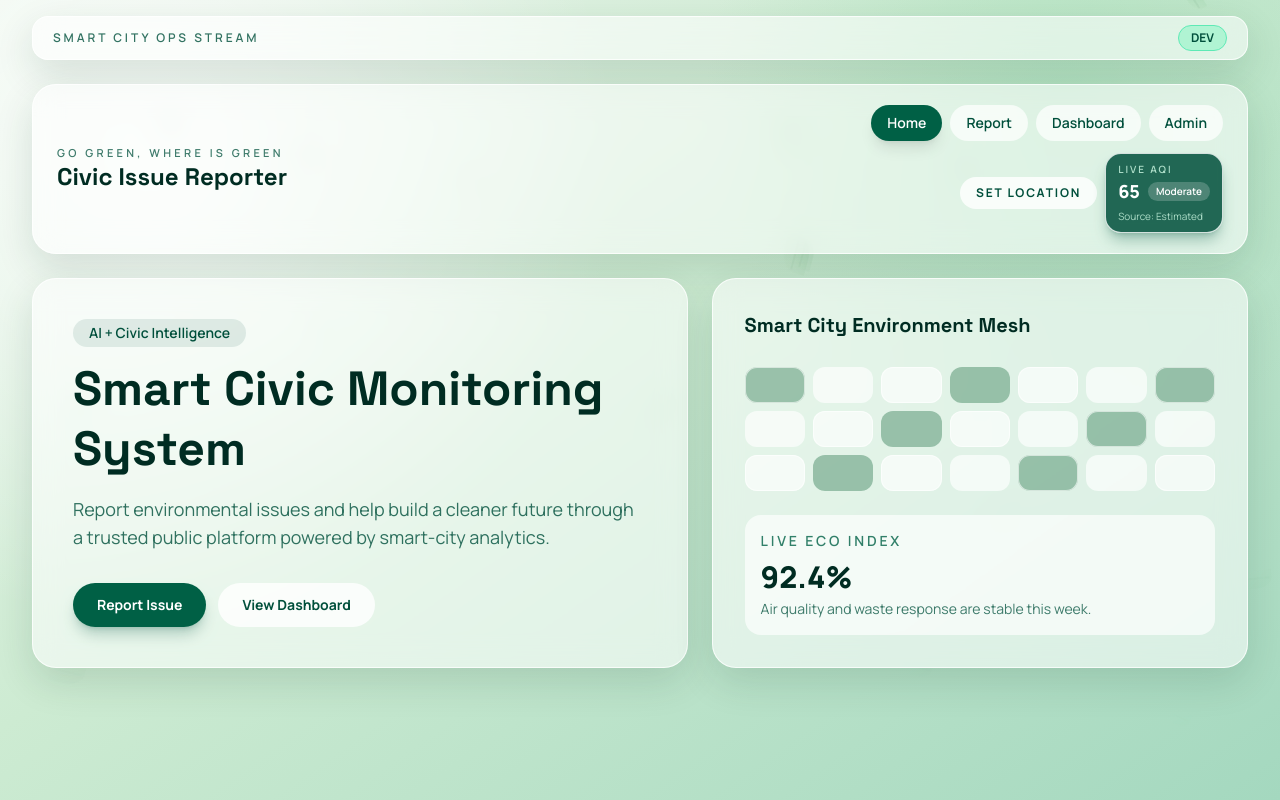
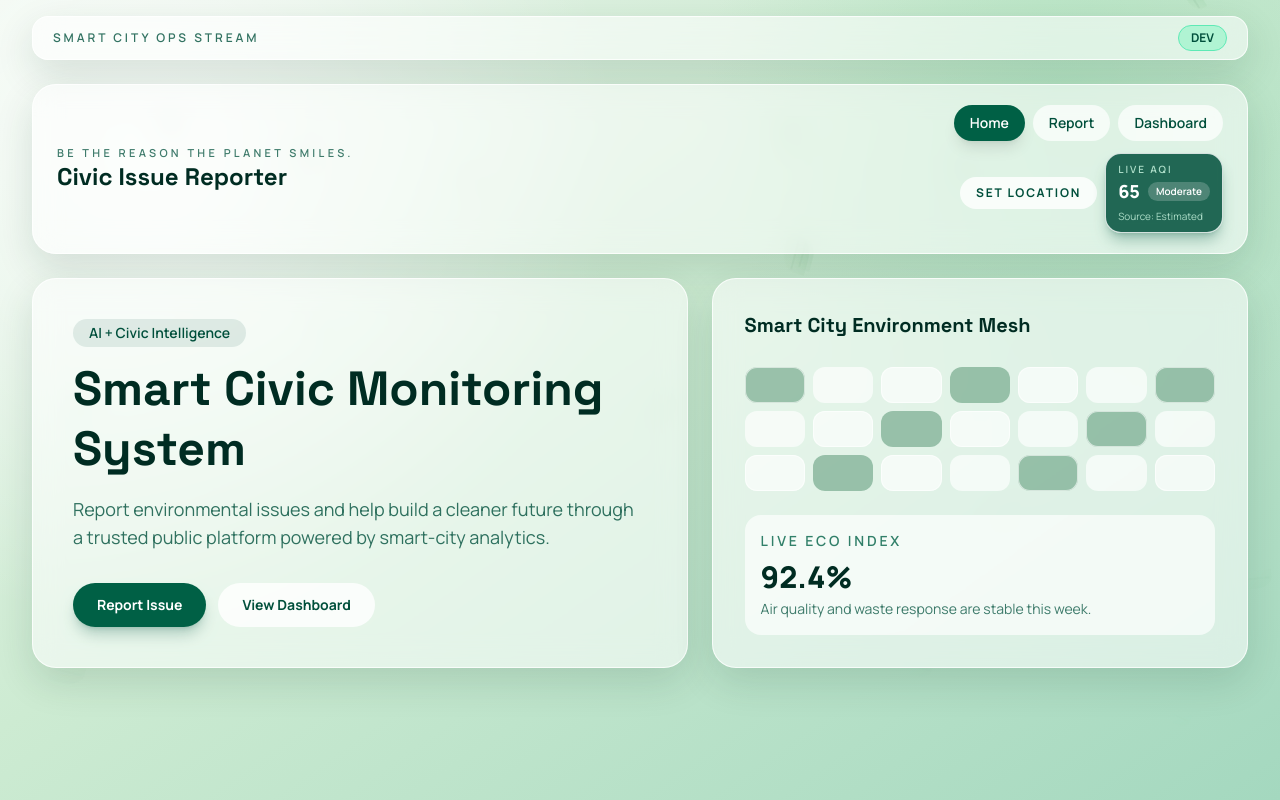
Before and after one commit to adharsh277/civic-app, a React (Vite) app in the folder frontend/: page / in a window 1280 px wide. Built offline with nearby package versions, Linux system fonts and the light colour scheme; no server answers.

Commit message:
added  frontend/src/components/AppLayout.tsx

```diff
--- a/frontend/src/components/AppLayout.tsx
+++ b/frontend/src/components/AppLayout.tsx
@@ -12,7 +12,6 @@ const navItems = [
   { label: "Home", to: "/" },
   { label: "Report", to: "/report" },
   { label: "Dashboard", to: "/dashboard" },
-  { label: "Admin", to: "/admin" },
 ];
 
 export function AppLayout({ children }: Props) {
@@ -23,7 +22,7 @@ export function AppLayout({ children }: Props) {
       <header className="relative z-10 px-4 py-4 sm:px-8 sm:py-6">
         <div className="glass flex flex-col gap-4 rounded-3xl px-6 py-5 sm:flex-row sm:items-center sm:justify-between">
           <div>
-            <p className="text-[11px] font-semibold tracking-[0.3em] text-emerald-900/75">GO GREEN, WHERE IS GREEN</p>
+            <p className="text-[11px] font-semibold tracking-[0.3em] text-emerald-900/75">BE THE REASON THE PLANET SMILES.</p>
             <h1 className="headline text-2xl font-bold text-emerald-950">Civic Issue Reporter</h1>
           </div>
           <div className="flex flex-col items-start gap-3 sm:items-end">
```
